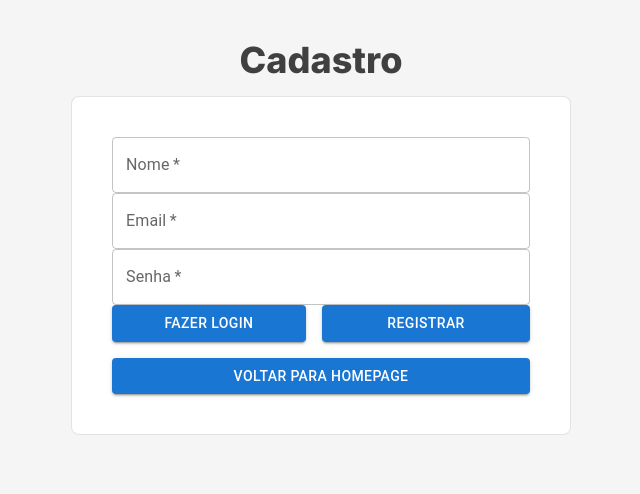
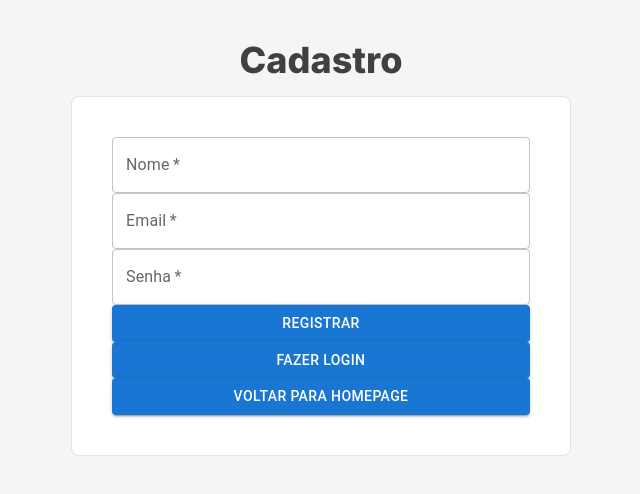
Before and after one commit to augusto-f-rodrigues/inmeta-cards-marketplace, a Next.js app: page /register in a window 1280 px wide. Shown: the top 494 px of the page, without its empty margins (319-959 px from the left). Built offline with nearby package versions, Linux system fonts and the light colour scheme.

Commit message:
fix(layout): buttons layout and navbar menu

```diff
--- a/src/app/login/page.tsx
+++ b/src/app/login/page.tsx
@@ -87,26 +87,24 @@ export default function Login() {
           )}
         </FormControl>
 
-        <div className="flex w-full flex-col items-center gap-4 md:flex-row">
-          <Link className="w-full md:max-w-52" href="/register">
-            <Button
-              className="w-full bg-orange-600 px-8 py-1 normal-case hover:bg-orange-500"
-              variant="contained"
-            >
-              <span>Cadastre-se</span>
-            </Button>
-          </Link>
+        <Button
+          className="mb-4 w-full bg-teal-600 px-8 py-1 normal-case hover:bg-teal-500"
+          variant="contained"
+          type="submit"
+        >
+          <span>Entrar</span>
+        </Button>
 
+        <Link className="w-full" href="/register">
           <Button
-            className="mb-4 w-full bg-teal-600 px-8 py-1 normal-case hover:bg-teal-500 md:mb-0 md:max-w-52"
+            className="mb-4 w-full bg-orange-600 px-8 py-1 normal-case hover:bg-orange-500"
             variant="contained"
-            type="submit"
           >
-            <span>Entrar</span>
+            <span>Cadastre-se</span>
           </Button>
-        </div>
+        </Link>
 
-        <Link className="mt-4 w-full" href="/">
+        <Link className="w-full" href="/">
           <Button
             className="w-full bg-orange-600 px-8 py-1 normal-case hover:bg-orange-500"
             variant="contained"
--- a/src/app/register/page.tsx
+++ b/src/app/register/page.tsx
@@ -123,26 +123,24 @@ export default function Register() {
           )}
         </FormControl>
 
-        <div className="flex w-full flex-col items-center gap-4 md:flex-row">
-          <Link className="w-full md:max-w-52" href="/login">
-            <Button
-              className="w-full bg-orange-600 px-8 py-1 normal-case hover:bg-orange-500"
-              variant="contained"
-            >
-              <span>Fazer Login</span>
-            </Button>
-          </Link>
+        <Button
+          className="mb-4 w-full bg-teal-600 px-8 py-1 normal-case hover:bg-teal-500"
+          variant="contained"
+          type="submit"
+        >
+          <span>Registrar</span>
+        </Button>
 
+        <Link className="w-full" href="/login">
           <Button
-            className="mb-4 w-full bg-teal-600 px-8 py-1 normal-case hover:bg-teal-500 md:mb-0 md:max-w-52"
+            className="mb-4 w-full bg-orange-600 px-8 py-1 normal-case hover:bg-orange-500"
             variant="contained"
-            type="submit"
           >
-            <span>Registrar</span>
+            <span>Fazer Login</span>
           </Button>
-        </div>
+        </Link>
 
-        <Link className="mt-4 w-full" href="/">
+        <Link className="w-full" href="/">
           <Button
             className="w-full bg-orange-600 px-8 py-1 normal-case hover:bg-orange-500"
             variant="contained"
--- a/src/components/Navbar.tsx
+++ b/src/components/Navbar.tsx
@@ -54,13 +54,8 @@ export default function Navbar() {
               onClose={handleClose}
             >
               <MenuItem onClick={handleClose}>
-                <Link href="/">
-                  <p className="text-secondary">Todas as Trocas</p>
-                </Link>
-              </MenuItem>
-              <MenuItem onClick={handleClose}>
-                <Link href="/my-trades">
-                  <p className="text-secondary">Minhas Trocas</p>
+                <Link href="/add-card">
+                  <p className="text-secondary">Adicionar Card</p>
                 </Link>
               </MenuItem>
               <MenuItem onClick={handleClose}>
@@ -74,8 +69,13 @@ export default function Navbar() {
                 </Link>
               </MenuItem>
               <MenuItem onClick={handleClose}>
-                <Link href="/add-card">
-                  <p className="text-secondary">Adicionar Card</p>
+                <Link href="/my-trades">
+                  <p className="text-secondary">Minhas Trocas</p>
+                </Link>
+              </MenuItem>
+              <MenuItem onClick={handleClose}>
+                <Link href="/">
+                  <p className="text-secondary">Todas as Trocas</p>
                 </Link>
               </MenuItem>
             </Menu>
```
